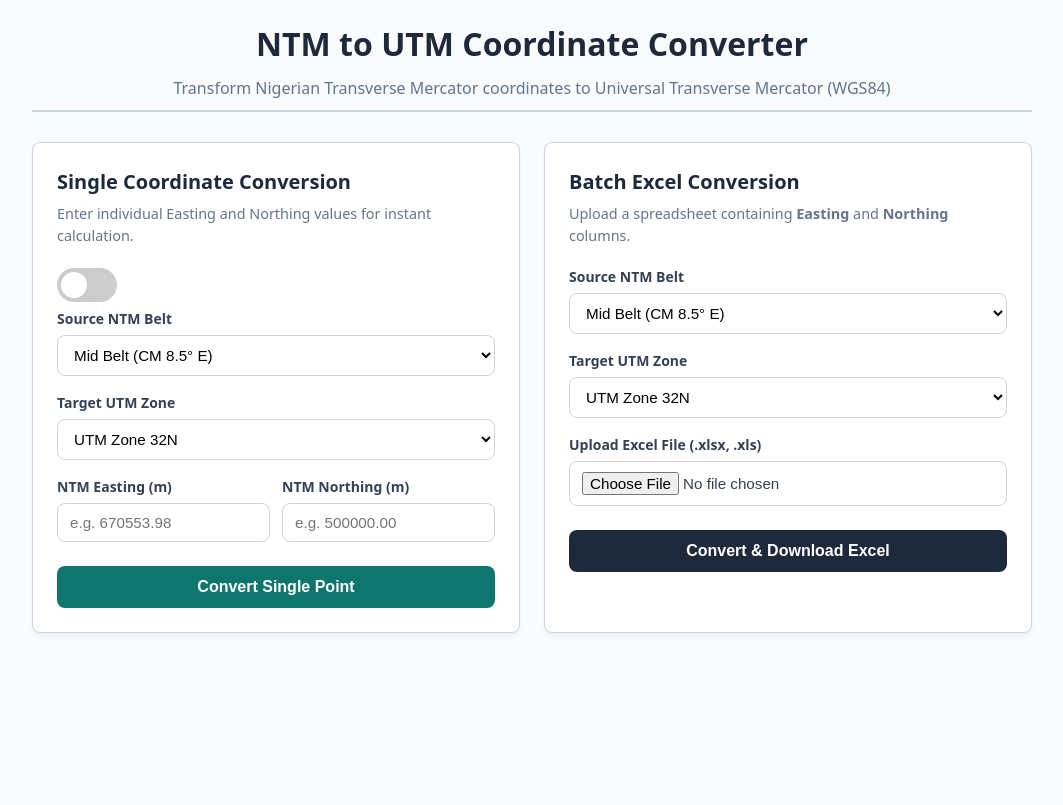
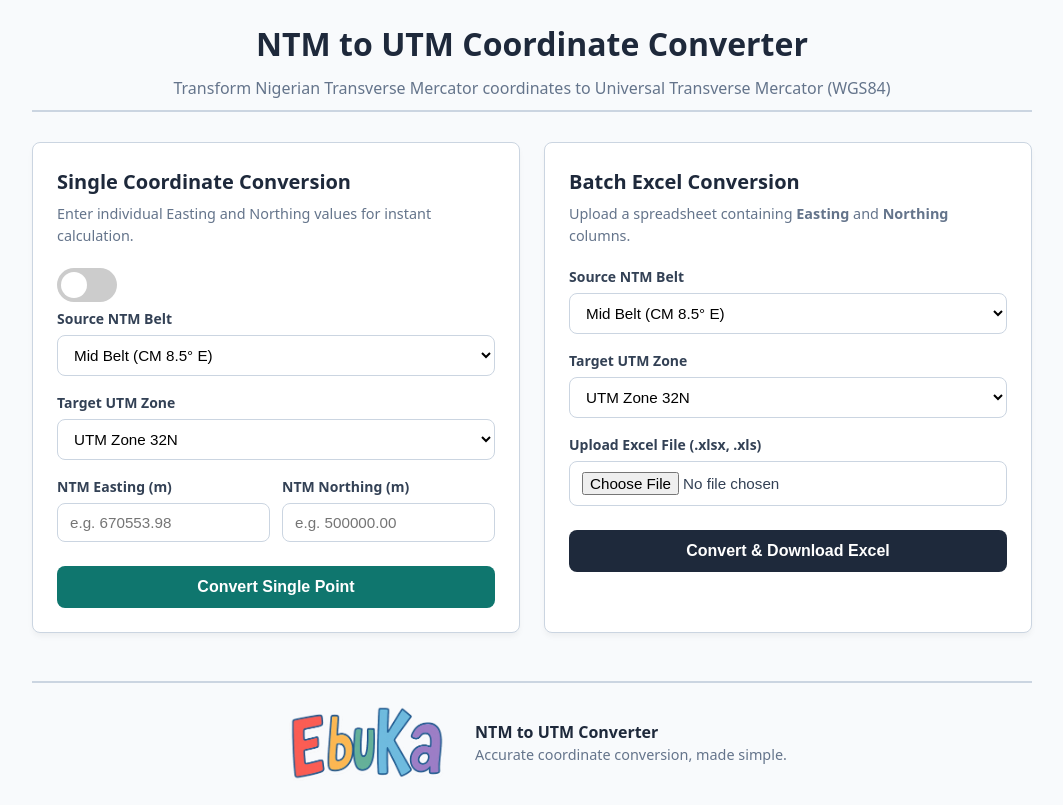
Before and after one commit to mrebukks/ntm-utm-converter, a website: page uploads/views/index.html in a window 1280 px wide. Shown: the whole page, without its empty margins (108-1171 px from the left). Drawn offline with Linux system fonts and the light colour scheme.

Commit message:
added some things to it

```diff
--- a/package.json
+++ b/package.json
@@ -5,7 +5,8 @@
   "main": "index.js",
   "scripts": {
     "test": "echo \"Error: no test specified\" && exit 1",
-    "start": "nodemon app.js"
+    "start": "node app.js",
+    "dev": "nodemon app.js"
   },
   "keywords": [],
   "author": "",
--- a/public/css/styles.css
+++ b/public/css/styles.css
@@ -32,11 +32,16 @@ body {
   color: var(--text-main);
   line-height: 1.5;
   padding: 20px;
+  min-height: 100vh;
+  display: flex;
+  flex-direction: column;
 }
 
 .container {
   max-width: 1000px;
   margin: 0 auto;
+  width: 100%;
+  flex: 1;
 }
 
 /* Header */
@@ -256,6 +261,40 @@ select:focus {
     transform 0.3s ease;
 }
 
+/* Footer */
+.app-footer {
+  max-width: 1000px;
+  width: 100%;
+  margin: 48px auto 0;
+  padding: 22px 0 4px;
+  border-top: 2px solid var(--border-color);
+}
+
+.footer-content {
+  display: flex;
+  align-items: center;
+  justify-content: center;
+  gap: 18px;
+  text-align: left;
+}
+
+.footer-logo {
+  display: block;
+  width: 180px;
+  height: 76px;
+  object-fit: contain;
+}
+
+.footer-title {
+  color: var(--secondary-color);
+  font-weight: 700;
+}
+
+.footer-copy {
+  color: var(--text-muted);
+  font-size: 0.9rem;
+}
+
 /* The switch - the box around the slider */
 .switch {
   position: relative;
@@ -318,3 +357,19 @@ input:checked + .slider:before {
 .slider.round:before {
   border-radius: 50%;
 }
+
+@media (max-width: 600px) {
+  body {
+    padding: 16px;
+  }
+
+  .converter-grid {
+    grid-template-columns: 1fr;
+  }
+
+  .footer-content {
+    flex-direction: column;
+    gap: 8px;
+    text-align: center;
+  }
+}
--- a/uploads/views/index.html
+++ b/uploads/views/index.html
@@ -3,7 +3,7 @@
   <head>
     <meta charset="UTF-8" />
     <meta name="viewport" content="width=device-width, initial-scale=1.0" />
-    <link rel="icon" type="image/jpeg" href="/css/logo.jpg" />
+    <link rel="icon" type="image/png" href="/css/logo.png" />
     <title>🌍 NTM to UTM Converter</title>
     <link rel="stylesheet" href="/css/styles.css" />
   </head>
@@ -130,6 +130,23 @@
       </main>
     </div>
 
+    <footer class="app-footer">
+      <div class="footer-content">
+        <img
+          class="footer-logo"
+          src="/css/logo.png"
+          alt="Ebuka logo"
+          width="180"
+          height="76" />
+        <div>
+          <p class="footer-title">NTM to UTM Converter</p>
+          <p class="footer-copy">
+            Accurate coordinate conversion, made simple.
+          </p>
+        </div>
+      </div>
+    </footer>
+
     <script>
       const singleForm = document.getElementById("singleForm");
       const singleResult = document.getElementById("singleResult");
@@ -237,8 +254,8 @@
             }
           });
         } else {
-          labelNtmSource.textContent = "Source UTM Zone";
-          labelUtmSource.textContent = "Target NTM Belt";
+          labelNtmSource.textContent = "Source NTM Belt";
+          labelUtmSource.textContent = "Target UTM Zone";
           labeleastingInput.textContent = "NTM Easting";
           labelnorthingInput.textContent = "NTM Northing";
         }
```
Also changed, not shown: routes/converter.js (+3 -6 lines), public/css/logo.png (added).
